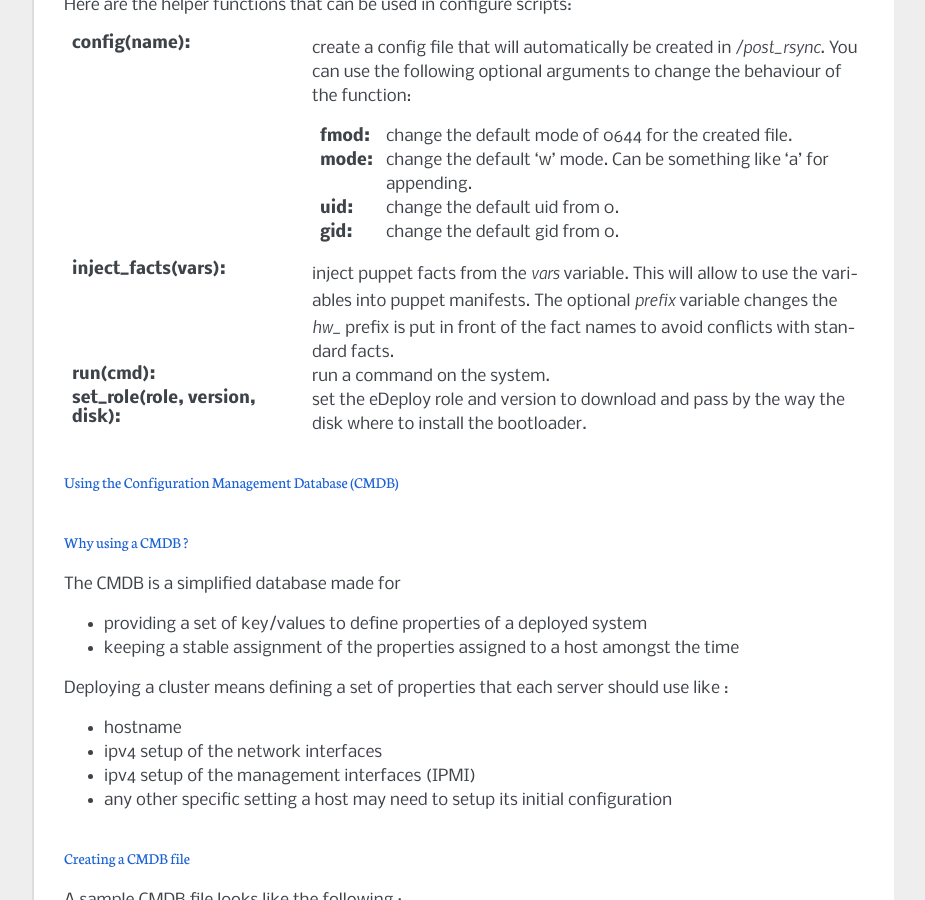
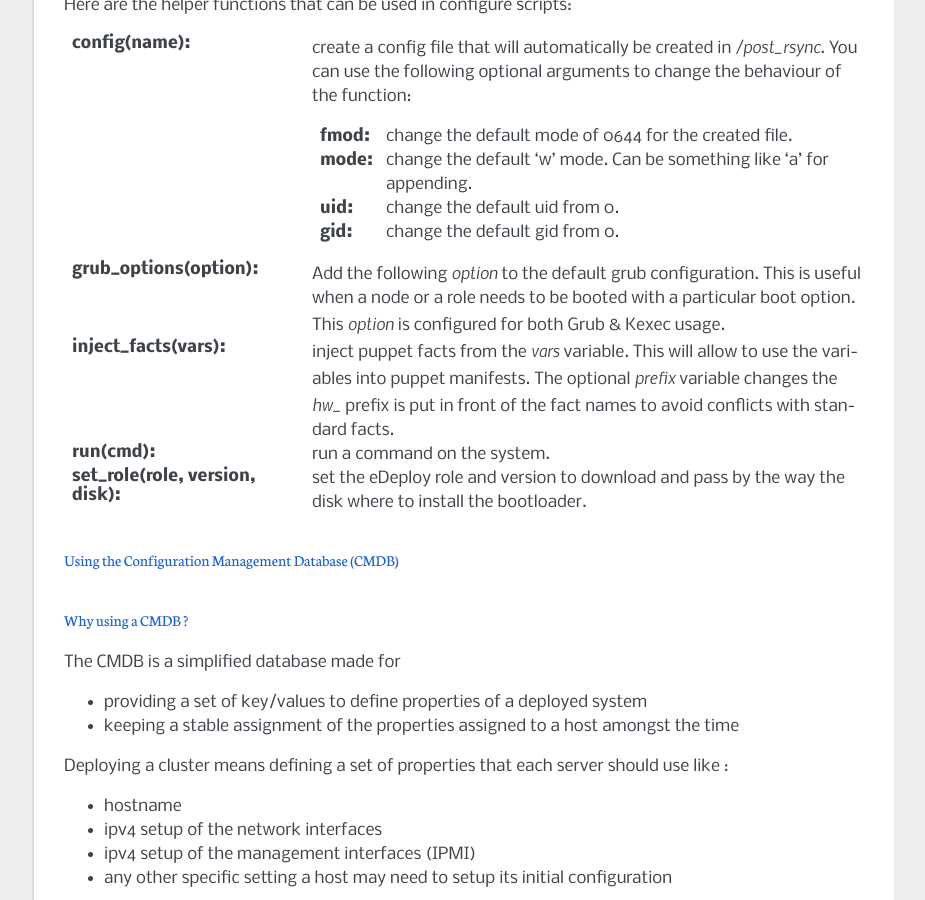
Before and after one commit to redhat-cip/edeploy, a Sphinx documentation site: the page built from docs/eDeployUserGuide.rst, in a window 1280 px wide and 900 px high, scrolled down 32108 px. Shown: the whole window, without its empty margins (198-1123 px from the left). Built offline with Sphinx 7.4.7, drawn with Linux system fonts in a browser that asks for light colours.

Commit message:
init: Adding grub_options() helper
When a particular role needs to setup a kernel option, it was pretty tricky to
do it without colliding with all the config done by "init" script.

This patch adds an helper that can be called directly from the configure script
to add a particular boot option.

A typical usage looks like :

    grub_options('net.ifnames=0 rw')

This options are installed in the grub configuration but are also used whenever
the kexec boot option is used.

```diff
--- a/docs/eDeployUserGuide.rst
+++ b/docs/eDeployUserGuide.rst
@@ -1388,6 +1388,11 @@ Here are the helper functions that can be used in configure scripts:
 
     :gid:
         change the default gid from 0.
+
+:grub_options(option):
+    Add the following `option` to the default grub configuration. This
+    is useful when a node or a role needs to be booted with a particular
+    boot option. This `option` is configured for both Grub & Kexec usage.
 
 :inject_facts(vars):
    inject puppet facts from the `vars` variable. This will allow to
```
Also changed, not shown: 2 other files.
